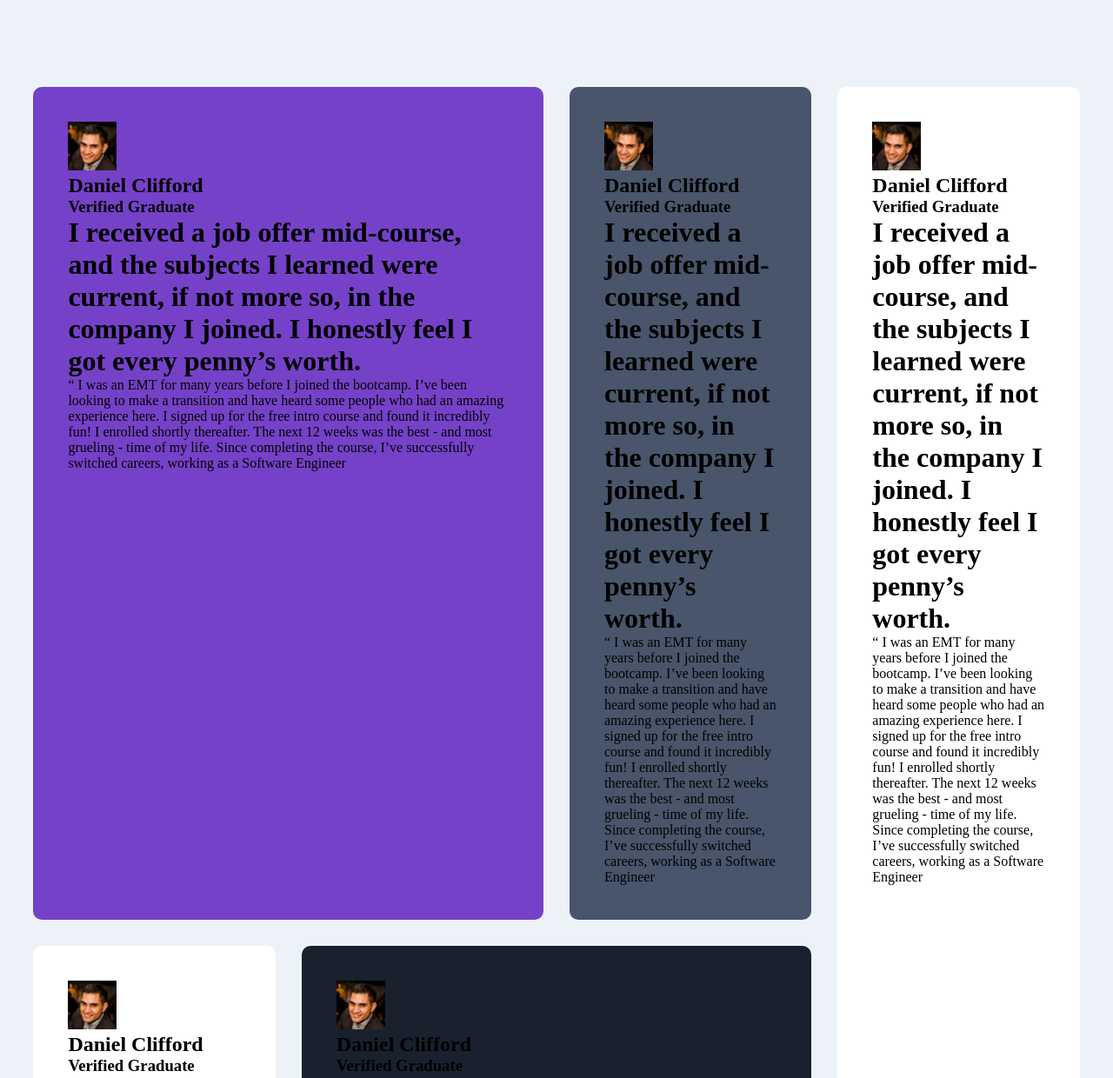
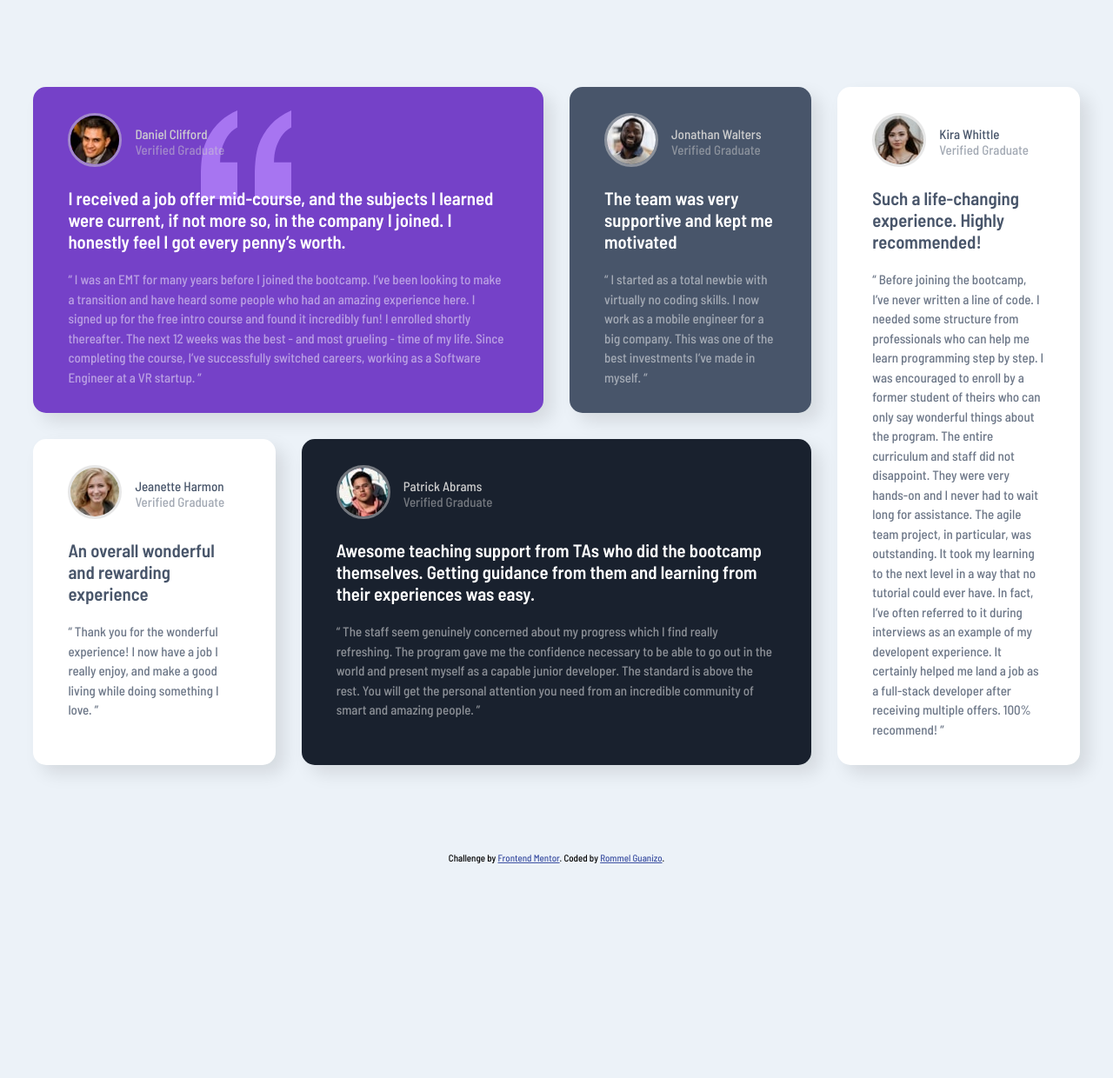
Before and after one commit to guanizorommel/Front-End-Mentor-8, a plain HTML site: page index.html in a window 1280 px wide. Shown: the top 1240 px of the page at 87% size. After the commit the page ends 993 px from the top, so only its background shows below. Drawn offline with Linux system fonts and the light colour scheme.

Commit message:
final update

```diff
--- a/css/style.css
+++ b/css/style.css
@@ -23,9 +23,80 @@ Note for text colors:
 body {
     background-color: var(--light-grayish-blue);
     min-height: 100vh;
+    font-family: "Barlow Semi Condensed", sans-serif;
 }
 
-/*Grid Layout*/
+/*User Profile CSS*/
+.profile {
+    display: flex;
+}
+
+.profile-text {
+    display: flex;
+    flex-direction: column;
+    justify-content: center;
+    margin-left: 15px;
+}
+
+.profile-picture-violet img {
+    border: 3px solid hsl(0, 0%, 81%, 0.5);
+    border-radius: 100px;
+
+}
+.profile-name-white {
+    color: var(--light-gray);
+    font-size: 15px;
+}
+
+.verified-graduate-white {
+    color: var(--light-gray);
+    font-size: 15px;
+    opacity: 50%;
+}
+
+.profile-name-darkgray {
+    color: var(--dark-grayish-blue);
+    font-size: 15px;
+}
+
+.verified-graduate-darkgray {
+    color:var(--dark-grayish-blue);
+    font-size: 15px;
+    opacity: 50%;
+}
+
+/*testimonial heading*/
+.testimonial-title-white {
+    color: var(--white);
+    font-weight: 600;
+    font-size: 1.3rem;
+    padding: 20px 0px;
+}
+
+.testimonial-title-gray {
+    color: var(--dark-grayish-blue);
+    font-weight: 600;
+    font-size: 1.3rem;
+    padding: 20px 0px
+}
+/*testimonial text*/
+p {
+    color: var(--white);
+    opacity: 50%;
+    font-weight: 500;
+    font-size: 15px;
+    line-height: 1.5;
+}
+
+.testimonial-text-gray {
+    color: var(--dark-grayish-blue);
+    opacity: 80%;
+    font-weight: 500;
+    font-size: 15px;
+    line-height: 1.5;
+}
+
+/*Grid Layout and Boxes*/
 .grid-container {
     padding: 100px 3%;
     max-width: 1400px;
@@ -44,6 +115,11 @@ body {
 .top-violet {
     grid-area: top-violet;
     background-color: var(--moderate-violet);
+    background-image: url(/images/bg-pattern-quotation.svg);
+    background-repeat: no-repeat;
+    background-position: 40% 10%;
+    background-attachment: fixed;
+
 }
 
 .top-gray {
@@ -66,8 +142,41 @@ body {
     background-color: var(--dark-blackish-blue);
 }
 
-/*Grid Cosmetics*/
+/*Grid Boxes Cosmetics*/
 .top-violet, .top-gray, .right-sidebar, .bottom-white, .bottom-black {
-    border-radius: 10px;
-    padding: 40px;
+    border-radius: 15px;
+    padding: 30px 40px;
+    box-shadow: 10px 10px 20px 0px hsla(0, 0%, 0%, 0.1);
 }
+
+/*Media Queries*/
+
+@media (max-width: 1000px) {
+    .grid-container {
+        grid-template-rows: 1fr auto 1fr;
+
+        grid-template-areas:
+        "top-violet top-violet top-gray top-gray"
+        "bottom-white bottom-white bottom-white bottom-white"
+        "bottom-black bottom-black right-sidebar right-sidebar"
+    }
+
+}
+
+@media (max-width: 650px) {
+    .grid-container {
+        grid-template-columns: 1fr;
+        grid-template-rows: auto;
+
+        grid-template-areas:
+        "top-violet"
+        "top-gray"
+        "bottom-white"
+        "bottom-black"
+        "right-sidebar"
+    }
+
+    .top-violet {
+        background-position: 85% 10%;
+    }
+}
--- a/index.html
+++ b/index.html
@@ -8,6 +8,8 @@
 
   <!-- Custom Css-->
   <link rel="stylesheet" href="./css/style.css">
+  <!--Google Font-->
+  <link href="https://fonts.googleapis.com/css2?family=Barlow+Semi+Condensed:wght@500;600&display=swap" rel="stylesheet">
 
   <title>Frontend Mentor | [Rommel Guanizo]</title>
 
@@ -23,110 +25,93 @@
     <div class="top-violet">
 
       <div class="profile">
-        <div class="profile-picture">
-          <img src="images/image-daniel.jpg">
-        </div>
-        <div class="profile-name">
-          <h2>Daniel Clifford</h2>
-          <h3>Verified Graduate</h3>
+        <div class="profile-picture-violet"><img src="images/image-daniel.jpg" alt="daniel"></div>
+        <div class="profile-text">
+          <div class="profile-name-white">Daniel Clifford</div>
+          <div class="verified-graduate-white">Verified Graduate</div>
         </div>
       </div>
 
-      <h1>I received a job offer mid-course, and the subjects I learned were current, if not more so,
+      <h1 class="testimonial-title-white">I received a job offer mid-course, and the subjects I learned were current, if not more so,
         in the company I joined. I honestly feel I got every penny’s worth.</h1>
       <p>“ I was an EMT for many years before I joined the bootcamp. I’ve been looking to make a
         transition and have heard some people who had an amazing experience here. I signed up
         for the free intro course and found it incredibly fun! I enrolled shortly thereafter.
         The next 12 weeks was the best - and most grueling - time of my life. Since completing
-        the course, I’ve successfully switched careers, working as a Software Engineer </p>
+        the course, I’ve successfully switched careers, working as a Software Engineer at a VR startup. ”</p>
 
     </div>
 
     <div class="top-gray">
 
       <div class="profile">
-        <div class="profile-picture">
-          <img src="images/image-daniel.jpg">
-        </div>
-        <div class="profile-name">
-          <h2>Daniel Clifford</h2>
-          <h3>Verified Graduate</h3>
+        <div class="profile-picture-violet"><img src="images/image-jonathan.jpg" alt="jonathan"></div>
+        <div class="profile-text">
+          <div class="profile-name-white">Jonathan Walters</div>
+          <div class="verified-graduate-white">Verified Graduate</div>
         </div>
       </div>
 
-      <h1>I received a job offer mid-course, and the subjects I learned were current, if not more so,
-        in the company I joined. I honestly feel I got every penny’s worth.</h1>
-      <p>“ I was an EMT for many years before I joined the bootcamp. I’ve been looking to make a
-        transition and have heard some people who had an amazing experience here. I signed up
-        for the free intro course and found it incredibly fun! I enrolled shortly thereafter.
-        The next 12 weeks was the best - and most grueling - time of my life. Since completing
-        the course, I’ve successfully switched careers, working as a Software Engineer </p>
+      <h1 class="testimonial-title-white">The team was very supportive and kept me motivated</h1>
+      <p>“ I started as a total newbie with virtually no coding skills. I now work as a mobile engineer
+        for a big company. This was one of the best investments I’ve made in myself. ”</p>
 
     </div>
 
     <div class="right-sidebar">
 
       <div class="profile">
-        <div class="profile-picture">
-          <img src="images/image-daniel.jpg">
-        </div>
-        <div class="profile-name">
-          <h2>Daniel Clifford</h2>
-          <h3>Verified Graduate</h3>
+        <div class="profile-picture-violet"><img src="images/image-kira.jpg" alt="kira whittle"></div>
+        <div class="profile-text">
+          <div class="profile-name-darkgray">Kira Whittle</div>
+          <div class="verified-graduate-darkgray">Verified Graduate</div>
         </div>
       </div>
 
-      <h1>I received a job offer mid-course, and the subjects I learned were current, if not more so,
-        in the company I joined. I honestly feel I got every penny’s worth.</h1>
-      <p>“ I was an EMT for many years before I joined the bootcamp. I’ve been looking to make a
-        transition and have heard some people who had an amazing experience here. I signed up
-        for the free intro course and found it incredibly fun! I enrolled shortly thereafter.
-        The next 12 weeks was the best - and most grueling - time of my life. Since completing
-        the course, I’ve successfully switched careers, working as a Software Engineer </p>
+      <h1 class="testimonial-title-gray">Such a life-changing experience. Highly recommended!</h1>
+      <p class="testimonial-text-gray">“ Before joining the bootcamp, I’ve never written a line of code. I needed some structure from
+        professionals who can help me learn programming step by step. I was encouraged to enroll by a former
+        student of theirs who can only say wonderful things about the program. The entire curriculum and staff
+        did not disappoint. They were very hands-on and I never had to wait long for assistance. The agile team
+        project, in particular, was outstanding. It took my learning to the next level in a way that no tutorial
+        could ever have. In fact, I’ve often referred to it during interviews as an example of my developent
+        experience. It certainly helped me land a job as a full-stack developer after receiving multiple offers.
+        100% recommend! ”</p>
 
     </div>
 
     <div class="bottom-white">
 
       <div class="profile">
-        <div class="profile-picture">
-          <img src="images/image-daniel.jpg">
-        </div>
-        <div class="profile-name">
-          <h2>Daniel Clifford</h2>
-          <h3>Verified Graduate</h3>
+        <div class="profile-picture-violet"><img src="images/image-jeanette.jpg" alt="jeanette"></div>
+        <div class="profile-text">
+          <div class="profile-name-darkgray">Jeanette Harmon</div>
+          <div class="verified-graduate-darkgray">Verified Graduate</div>
         </div>
       </div>
 
-      <h1>I received a job offer mid-course, and the subjects I learned were current, if not more so,
-        in the company I joined. I honestly feel I got every penny’s worth.</h1>
-      <p>“ I was an EMT for many years before I joined the bootcamp. I’ve been looking to make a
-        transition and have heard some people who had an amazing experience here. I signed up
-        for the free intro course and found it incredibly fun! I enrolled shortly thereafter.
-        The next 12 weeks was the best - and most grueling - time of my life. Since completing
-        the course, I’ve successfully switched careers, working as a Software Engineer </p>
+      <h1 class="testimonial-title-gray">An overall wonderful and rewarding experience</h1>
+      <p class="testimonial-text-gray">“ Thank you for the wonderful experience! I now have a job I really enjoy, and make a good living
+        while doing something I love. ”</p>
 
     </div>
 
     <div class="bottom-black">
 
       <div class="profile">
-        <div class="profile-picture">
-          <img src="images/image-daniel.jpg">
-        </div>
-        <div class="profile-name">
-          <h2>Daniel Clifford</h2>
-          <h3>Verified Graduate</h3>
+        <div class="profile-picture-violet"><img src="images/image-patrick.jpg" alt="patrick"></div>
+        <div class="profile-text">
+          <div class="profile-name-white">Patrick Abrams</div>
+          <div class="verified-graduate-white">Verified Graduate</div>
         </div>
       </div>
 
-      <h1>I received a job offer mid-course, and the subjects I learned were current, if not more so,
-        in the company I joined. I honestly feel I got every penny’s worth.</h1>
-      <p>“ I was an EMT for many years before I joined the bootcamp. I’ve been looking to make a
-        transition and have heard some people who had an amazing experience here. I signed up
-        for the free intro course and found it incredibly fun! I enrolled shortly thereafter.
-        The next 12 weeks was the best - and most grueling - time of my life. Since completing
-        the course, I’ve successfully switched careers, working as a Software Engineer </p>
+      <h1 class="testimonial-title-white">Awesome teaching support from TAs who did the bootcamp themselves. Getting guidance from them and
+        learning from their experiences was easy.</h1>
+      <p>  “ The staff seem genuinely concerned about my progress which I find really refreshing. The program
+        gave me the confidence necessary to be able to go out in the world and present myself as a capable
+        junior developer. The standard is above the rest. You will get the personal attention you need from
+        an incredible community of smart and amazing people. ”</p>
 
     </div>
 
@@ -135,50 +120,6 @@
 
 
 
-
- at a VR startup. ”
-
-  Jonathan Walters
-  Verified Graduate
-
-  The team was very supportive and kept me motivated
-
-  “ I started as a total newbie with virtually no coding skills. I now work as a mobile engineer
-  for a big company. This was one of the best investments I’ve made in myself. ”
-
-  Jeanette Harmon
-  Verified Graduate
-
-  An overall wonderful and rewarding experience
-
-  “ Thank you for the wonderful experience! I now have a job I really enjoy, and make a good living
-  while doing something I love. ”
-
-  Patrick Abrams
-  Verified Graduate
-
-  Awesome teaching support from TAs who did the bootcamp themselves. Getting guidance from them and
-  learning from their experiences was easy.
-
-  “ The staff seem genuinely concerned about my progress which I find really refreshing. The program
-  gave me the confidence necessary to be able to go out in the world and present myself as a capable
-  junior developer. The standard is above the rest. You will get the personal attention you need from
-  an incredible community of smart and amazing people. ”
-
-  Kira Whittle
-  Verified Graduate
-
-  Such a life-changing experience. Highly recommended!
-
-  “ Before joining the bootcamp, I’ve never written a line of code. I needed some structure from
-  professionals who can help me learn programming step by step. I was encouraged to enroll by a former
-  student of theirs who can only say wonderful things about the program. The entire curriculum and staff
-  did not disappoint. They were very hands-on and I never had to wait long for assistance. The agile team
-  project, in particular, was outstanding. It took my learning to the next level in a way that no tutorial
-  could ever have. In fact, I’ve often referred to it during interviews as an example of my developent
-  experience. It certainly helped me land a job as a full-stack developer after receiving multiple offers.
-  100% recommend! ”
-
   <div class="attribution">
     Challenge by <a href="https://www.frontendmentor.io?ref=challenge" target="_blank">Frontend Mentor</a>.
     Coded by <a href="#">Rommel Guanizo</a>.
```
